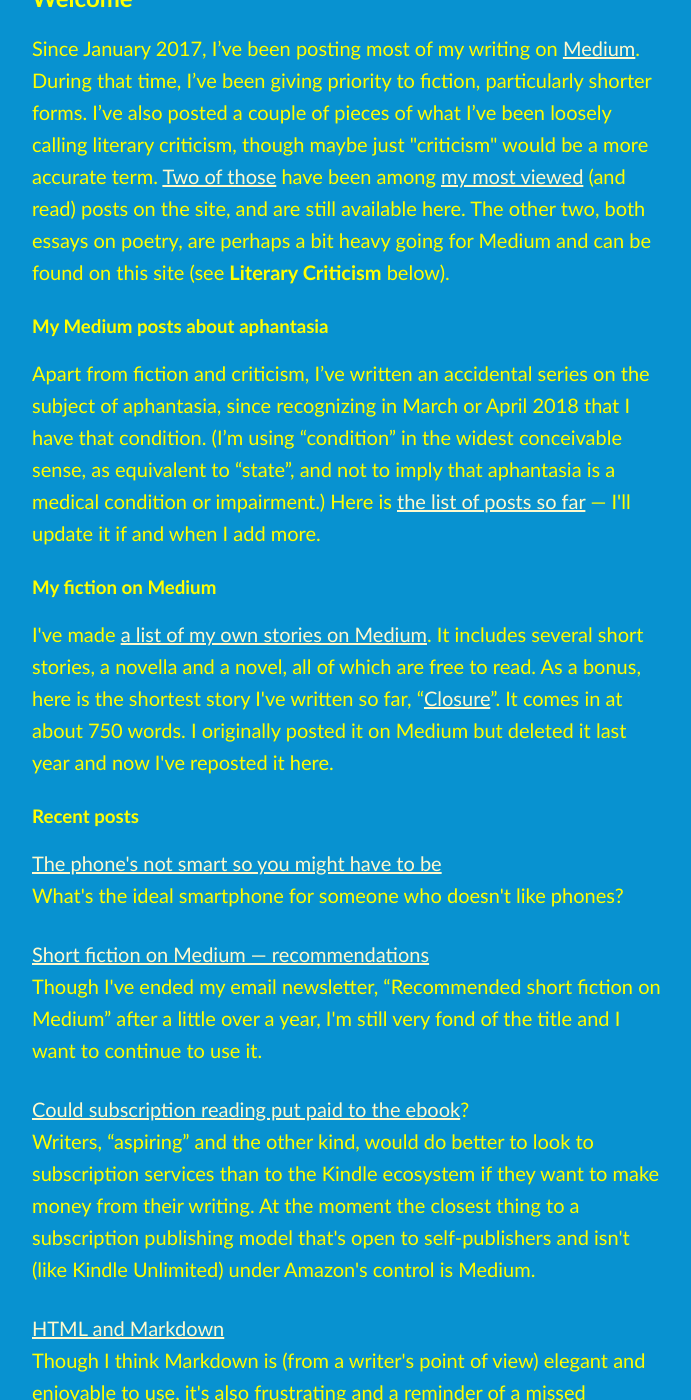
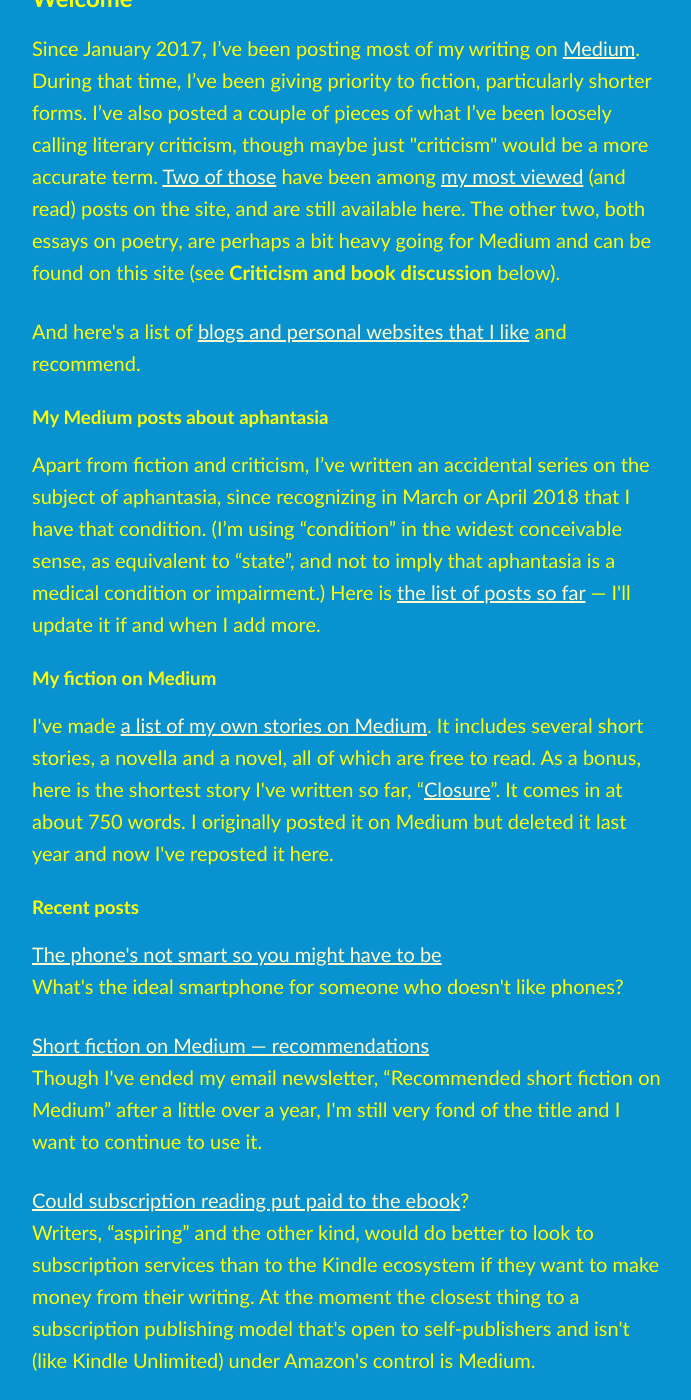
Before and after one commit to artkavanagh/github.io, a Jekyll site: the page index.html, which Jekyll copies as it is, in a window 1280 px wide and 1400 px high, scrolled down 204 px. Shown: the whole window, without its empty margins (292-983 px from the left). Built offline with Jekyll 4.4.1, drawn with Linux system fonts in a browser that asks for light colours; some of the changed text lies outside the part shown.

Commit message:
Update index.html

```diff
--- a/index.html
+++ b/index.html
@@ -13,7 +13,9 @@
 
 <h2>Welcome</h2>
 
-<p>Since January 2017, I’ve been posting most of my writing on <a href="https://medium.com/@artkavanagh">Medium</a>. During that time, I’ve been giving priority to fiction, particularly shorter forms. I’ve also posted a couple of pieces of what I’ve been loosely calling literary criticism, though maybe just &quot;criticism&quot; would be a more accurate term. <a href="https://medium.com/@artkavanagh/robert-galbraiths-cormoran-strike-books-7bd41682fbdc">Two of those</a> have been among <a href="https://medium.com/@artkavanagh/who-really-killed-the-generals-daughter-6d07a25b1e19">my most viewed</a> (and read) posts on the site, and are still available here. The other two, both essays on poetry, are perhaps a bit heavy going for Medium and can be found on this site (see <strong>Literary Criticism</strong> below).</p>
+<p>Since January 2017, I’ve been posting most of my writing on <a href="https://medium.com/@artkavanagh">Medium</a>. During that time, I’ve been giving priority to fiction, particularly shorter forms. I’ve also posted a couple of pieces of what I’ve been loosely calling literary criticism, though maybe just &quot;criticism&quot; would be a more accurate term. <a href="https://medium.com/@artkavanagh/robert-galbraiths-cormoran-strike-books-7bd41682fbdc">Two of those</a> have been among <a href="https://medium.com/@artkavanagh/who-really-killed-the-generals-daughter-6d07a25b1e19">my most viewed</a> (and read) posts on the site, and are still available here. The other two, both essays on poetry, are perhaps a bit heavy going for Medium and can be found on this site (see <strong>Criticism and book discussion</strong> below).</p>
+
+<p>And here&apos;s a list of <a href="https://www.artkavnagh.ie/recommended-web-pages">blogs and personal websites that I like</a> and recommend.
 
 <h3>My Medium posts about aphantasia</h3>
 
@@ -37,12 +39,12 @@
 <p><a href="https://www.artkavanagh.ie/HTML-Markdown">HTML and Markdown</a><br/>
 Though I think Markdown is (from a writer&apos;s point of view) elegant and enjoyable to use, it's also frustrating and a reminder of a missed opportunity.</p>
 
-<h3>Literary criticism</h3>
+<h3>Criticism and book discussion</h3>
 
 <p>I’m describing this section as “Literary criticism” for want of a better term. It’s intended to include links to my writing about other writing — in particular fiction, poetry and (conceivably, eventually) drama. At the moment, I’m alternating between two projects. The first is to turn my doctoral thesis (“Andrew Marvell’s ambivalence about justice”) into something more widely accessible; the second to examine how some authors have been able to maintain interest in the same or connected characters over a series of crime fiction novels.</p>
 
 <p><a href="https://medium.com/@artkavanagh/overkills-deceptive-attraction-852b5b04843f">Overkill&apos;s deceptive attraction</a><br />
-	My discussion of the plot of Gillian Flynn&apos;s second novel, <cite>Dark Places</cite> (2009).</p>
+My discussion of the plot of Gillian Flynn&apos;s second novel, <cite>Dark Places</cite> (2009).</p>
 <p><a href="https://medium.com/@artkavanagh/rereading-kate-atkinsons-behind-the-scenes-at-the-museum-7e4635c9cc30">Rereading Kate Atkinson&apos;s <cite>Behind the Scenes at the Museum</cite></a><br />
 Kate Atkinson’s first novel has a narrator who falls into three different types, each pulling in different directions. This results in a “teeming”, overstuffed tale whose profusion of detail tends to compensate for or distract from a glaring gap in the narrator’s memory. It’s a novel that requires to be reread.</p>
 <p><a href="https://www.artkavanagh.ie/finite-though-unbounded">Finite though unbounded: the abolition of infinity in the poetry of William Empson</a><br/>
```
